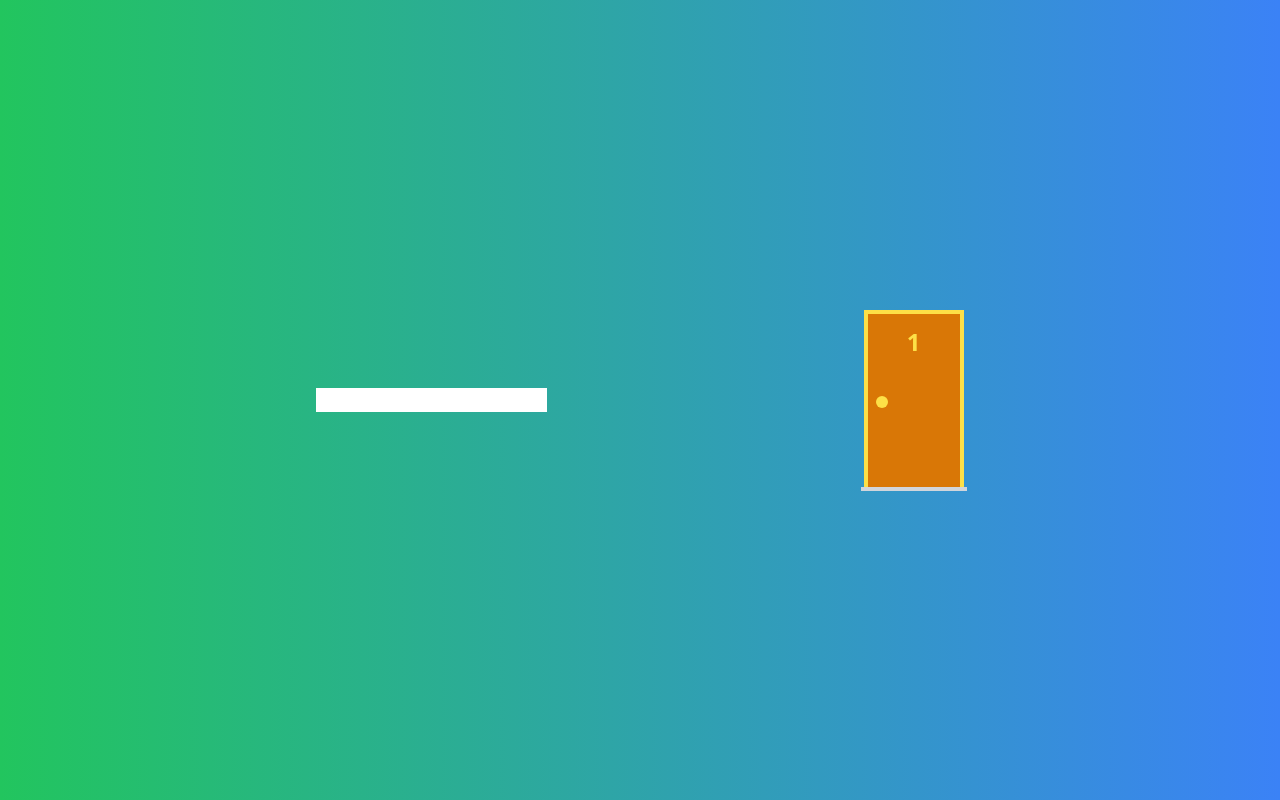
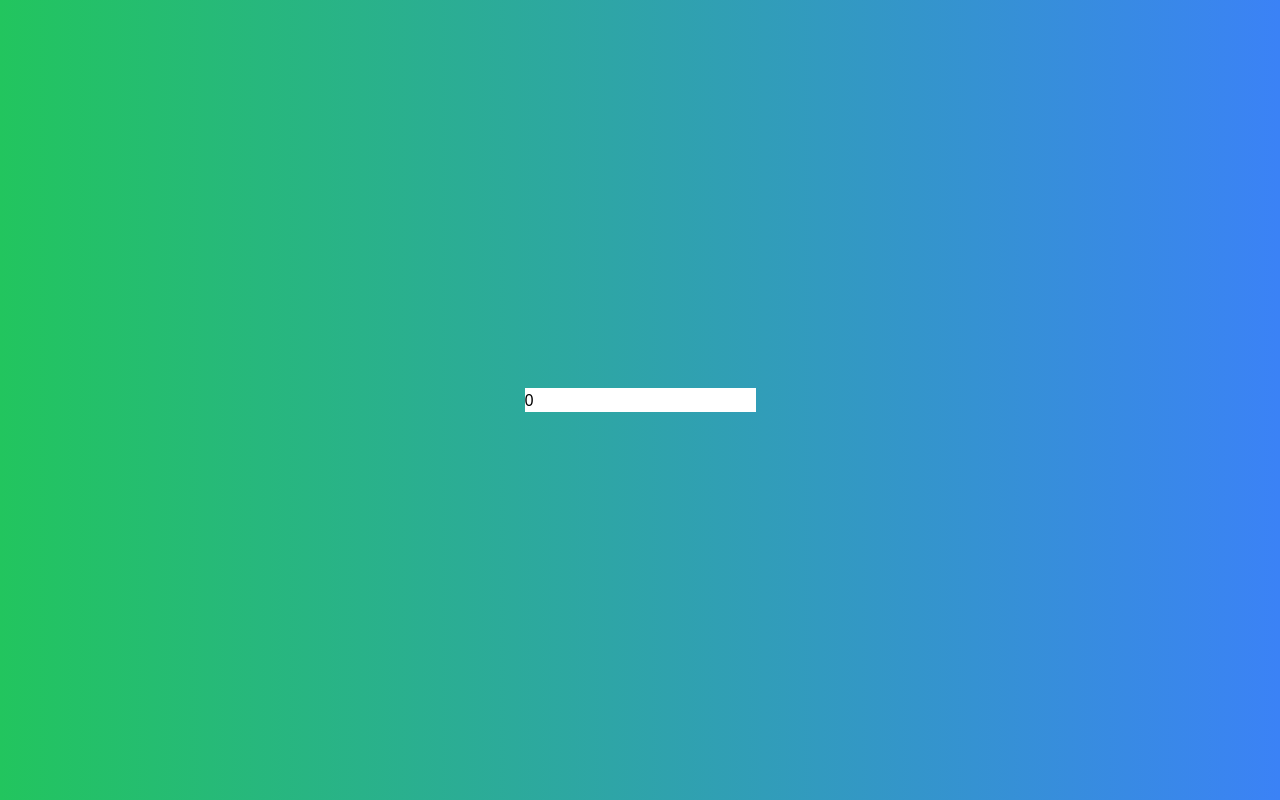
Before and after one commit to EduartePaiva/Desafio-Projeto-MontyHall-da-Cod3r, a Vue app in the folder monty-hall/: page / in a window 1280 px wide. Built offline with nearby package versions, Linux system fonts and the light colour scheme.

Commit message:
logica de multiplas portas
Implementado logica de multiplas portas

```diff
--- a/monty-hall/src/App.vue
+++ b/monty-hall/src/App.vue
@@ -1,36 +1,11 @@
 <template>
-
-  <div role="main" class='tela-inicial p-8 bg-gradient-to-r from-green-500 to-blue-500'>
-
-    <input type="text">
-
-
-
-      <Porta :numPorta="1" ></Porta>
-
-
-  </div>
-
+ <Main/>
 </template>
 
 <script setup lang="ts">
-  import Porta from './components/Porta.vue'
-
-
+import Main from './main/Main.vue'
 
 </script>
 
 <style lang="scss" scoped>
-  .tela-inicial{
-    height: 100vh;
-    display: flex;
-    justify-content: space-evenly;
-    align-items: center;
-    gap: 32px;
-    flex-wrap: wrap;
-    overflow:auto;
-
-  }
-
-
 </style>
--- /dev/null
+++ b/monty-hall/src/main/Main.vue
@@ -0,0 +1,54 @@
+<template>
+    <div role="main" class='tela-inicial p-8 bg-gradient-to-r from-green-500 to-blue-500'>
+
+
+
+    <input v-model="novoItem" type="number" placeholder="Numéro de Portas">
+
+    <div v-for="portas in novoItem" :key="portas">
+
+        <Porta :numPorta="portas" ></Porta>
+
+
+    </div>
+
+
+
+  </div>
+</template>
+
+<script lang="ts">
+    import Porta from '../components/Porta.vue'
+    import { defineComponent } from 'vue'
+
+    export default defineComponent ({
+        components: { Porta },
+        props: {
+            novoItem: Number
+
+        },
+
+        data(){
+            return {
+                novoItem: 0
+            }
+        }
+
+    })
+
+
+</script>
+
+<style lang="scss" scoped>
+ .tela-inicial{
+    height: 100vh;
+    display: flex;
+    justify-content: space-evenly;
+    align-items: center;
+    gap: 32px;
+    flex-wrap: wrap;
+    overflow:auto;
+
+  }
+
+</style>
```
